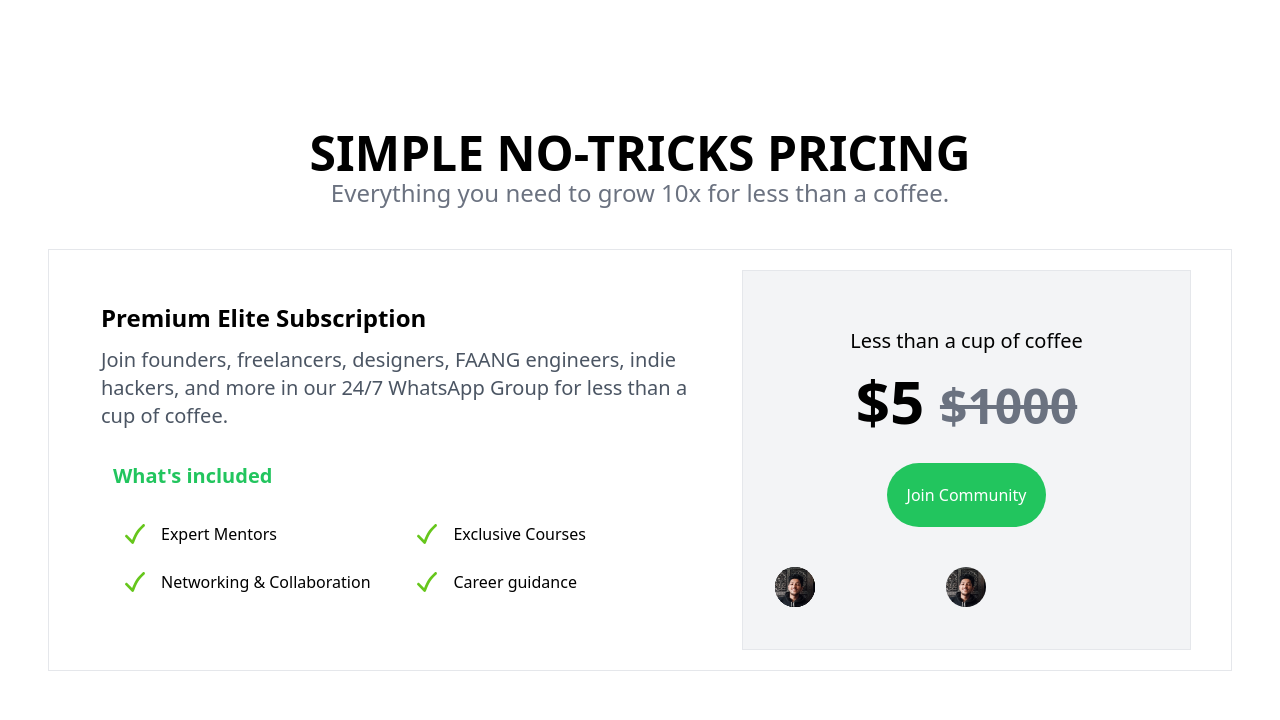
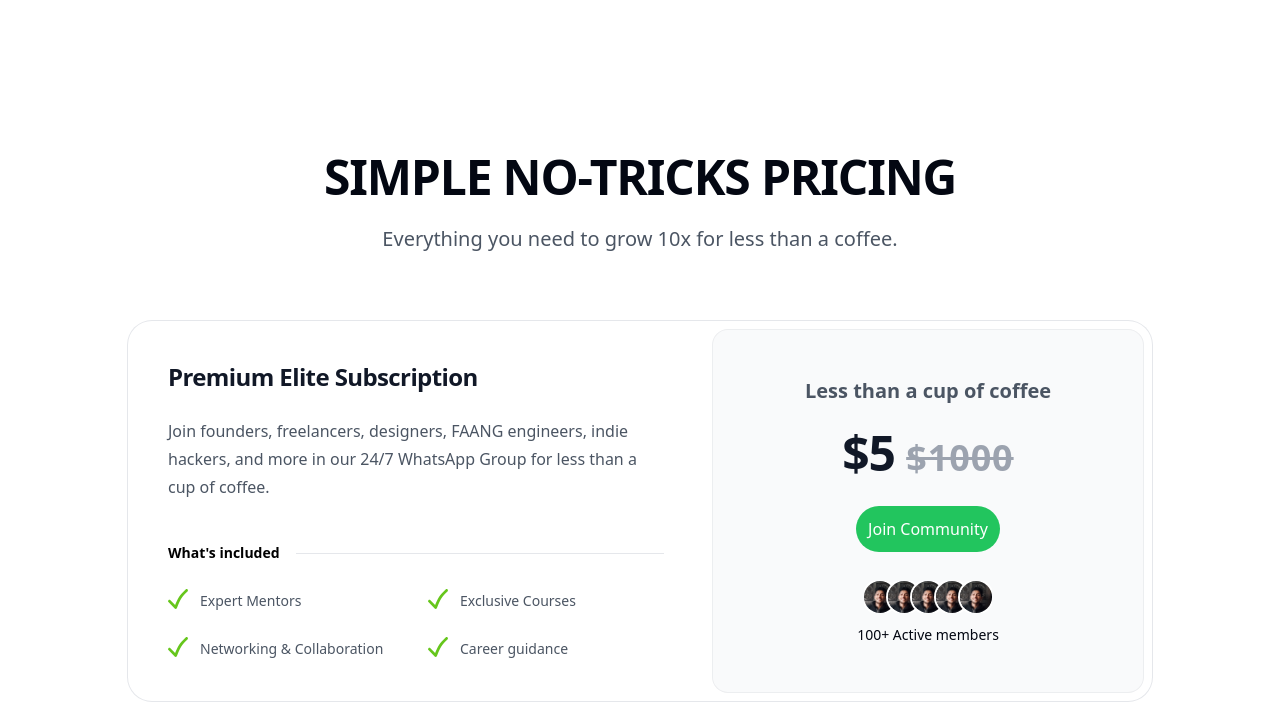
Before and after one commit to RahulSinghDani/DSA-Revision-Community-App, a plain HTML site: page index.html in a window 1280 px wide. Shown: the part 1355-2075 px from the top of the page. Drawn offline with nearby package versions, Linux system fonts and the light colour scheme.

Commit message:
Update index.html

```diff
--- a/index.html
+++ b/index.html
@@ -141,81 +141,85 @@
             </div>
             <!-- job profile part closed  -->
 
+<!-- open pricing -->
 
-            <div class="mt-8 p-10">
-                <h1 class="text-center text-5xl font-bold">SIMPLE NO-TRICKS PRICING</h1>
-                <p class="text-center text-2xl font-sans text-gray-500">Everything you need to grow 10x for less than a
+                        <section class="pt-12 pb-1 bg-white sm:pt-16 xl:pt-24 lg:pt-20" id="pricing">
+            <div class="max-w-lg mx-auto text-center lg:max-w-3xl">
+                <h2 class="text-3xl font-bold tracking-tight uppercase sm:text-4xl lg:text-5xl 2xl:text-6xl text-gray-950">SIMPLE NO-TRICKS PRICING</h2>
+                <p class="max-w-xl mx-auto mt-5 text-base font-normal leading-7 text-gray-600 lg:leading-9 lg:text-xl sm:text-lg sm:leading-8">Everything you need to grow 10x for less than a
                     coffee.</p>
             </div>
 
 
             <!-- Pricing -->
-            <div class="p-5 flex border ">
-                <div class="w-[60%] p-8">
-                    <h1 class="text-2xl font-bold ">Premium Elite Subscription</h1>
-                    <p class="text-xl text-gray-600 font-sans mt-3 ">Join founders, freelancers, designers, FAANG
+
+
+
+            <div class="max-w-xl mx-auto mt-12 rounded-3xl ring-1 ring-gray-200 sm:mt-16 lg:flex lg:max-w-5xl">
+                <div class="p-8 sm:p-10 lg:flex-auto">
+                    <h1 class="text-xl font-bold tracking-tight text-gray-900 sm:text-2xl">Premium Elite Subscription</h1>
+                    <p class="mt-4 text-base leading-7 text-gray-600 lg:mt-6 ">Join founders, freelancers, designers, FAANG
                         engineers,
                         indie
                         hackers, and more in our 24/7 WhatsApp Group for less than a cup of coffee.</p>
-                    <div class="mt-5 p-3">
-                        <h1 class="text-xl font-bold text-green-500 font-sans">What's included</h1>
-                        <div class="mt-5 grid grid-cols-1 sm:grid-cols-2 md:grid-cols-2 xl:grid-cols-2 ">
-                            <div class="flex items-center p-3">
-                                <img src="./icons/icon-check.svg" alt="" class="w-5 h-5">
-                                <p class="ml-4">Expert Mentors</p>
+                    <div class="flex items-center mt-10 gap-x-4">
+                        <h4 class="flex-none text-sm font-semibold leading-6 text-primary-600">What's included</h4>
+                        <div class="flex-auto h-px bg-gray-200"></div>
+                    </div>
 
-                            </div>
-                            <div class="flex items-center p-3">
-                                <img src="./icons/icon-check.svg" alt="" class="w-5 h-5">
-                                <p class="ml-4">Exclusive Courses</p>
+                        <ul role="list" class="grid grid-cols-1 gap-4 mt-6 text-sm leading-6 text-gray-600 sm:grid-cols-2 sm:gap-6">
+                            <li class="flex gap-x-3"><img class="flex-none w-5 h-5 shrink-0" src="../icons/icon-check.svg" alt="">Expert Mentors</li>
+                            <li class="flex gap-x-3"><img class="flex-none w-5 h-5 shrink-0" src="../icons/icon-check.svg" alt="">Exclusive Courses</li>
+                            <li class="flex gap-x-3"><img class="flex-none w-5 h-5 shrink-0" src="../icons/icon-check.svg" alt="">Networking & Collaboration</li>
+                            <li class="flex gap-x-3"><img class="flex-none w-5 h-5 shrink-0" src="../icons/icon-check.svg" alt="">Career guidance</li>
 
-                            </div>
-                            <div class="flex items-center p-3">
-                                <img src="./icons/icon-check.svg" alt="" class="w-5 h-5">
-                                <p class="ml-4">Networking & Collaboration</p>
-                            </div>
+                        </ul>
 
-                            <div class="flex items-center p-3">
-                                <img src="./icons/icon-check.svg" alt="" class="w-5 h-5">
-                                <p class="ml-4">Career guidance</p>
-                            </div>
-                        </div>
                     </div>
 
 
-                </div>
-                <div class=" p-8 border w-[40%] bg-gray-100 mr-5 ">
-                    <div class="mt-6">
+
+                <div class="p-2 -mt-2 lg:mt-0 lg:w-full lg:max-w-md lg:flex-shrink-0">
+                    <div class="py-10 text-center rounded-2xl bg-gray-50 ring-1 ring-inset ring-gray-900/5 lg:flex lg:flex-col lg:justify-center lg:py-12">
+
+                        <div class="max-w-xs px-8 mx-auto">
 
 
-                        <h1 class="text-xl font-medium text-center">Less than a cup of coffee</h1>
-                        <h1 class="font-bold text-6xl text-center mt-4">$5 <span
-                                class="line-through text-gray-500 text-5xl justify-center">$1000</span></h1>
-                        <div class="flex justify-center items-center p-4 mt-4">
-                            <a href="#" class="bg-green-500 text-white rounded-full p-5 hover:bg-green-600">Join
+                        <p class="text-xl font-bold text-gray-600">Less than a cup of coffee</p>
+                        <p class="flex items-center justify-center mt-6 gap-x-2"> <span class="text-5xl font-bold tracking-tight text-gray-900"> $5 <strike class="text-4xl font-semibold leading-6 tracking-wide text-gray-400">$1000</strike> </span></p>
+                        <div class="w-full mt-10">
+                            <a href="#" class="bg-green-500 text-white rounded-full p-3 hover:bg-green-600">Join
                                 Community</a>
                         </div>
-                        <div class="relative mt-6 flex group justify-center items-center">
-                            <img src="./icons/my_img.jpg" alt="First Image"
-                                class="relative z-10 w-10 h-10 rounded-full first-image">
-                            <img src="./icons/my_img.jpg" alt="Second Image"
-                                class="absolute top-0 left-4 transform -translate-x-4 z-20 w-10 h-10 rounded-full hover-image second-image"
+                        <div class="flex flex-col items-center mt-10 gap-y-3 gap-x-4">
+                            <div class="flex -space-x-2 overflow-hidden transition-all duration-150 isolate hover:-space-x-1">
+                            <img src="../icons/my_img.jpg" alt="First Image"
+                                class="relative z-30 inline-block w-8 h-8 rounded-full ring-2 ring-white">
+                            <img src="../icons/my_img.jpg" alt="Second Image"
+                                class="relative z-30 inline-block w-8 h-8 rounded-full ring-2 ring-white"
                                 style="--translate-x-hover: 4rem;">
-                            <img src="./icons/my_img.jpg" alt="Third Image"
-                                class="absolute top-0 left-8 transform -translate-x-8 z-30 w-10 h-10 rounded-full hover-image third-image"
+                            <img src="../icons/my_img.jpg" alt="Third Image"
+                                class="relative z-30 inline-block w-8 h-8 rounded-full ring-2 ring-white"
                                 style="--translate-x-hover: 8rem;">
-                            <img src="./icons/my_img.jpg" alt="Fourth Image"
-                                class="absolute top-0 left-12 transform -translate-x-12 z-40 w-10 h-10 rounded-full hover-image fourth-image"
+                            <img src="../icons/my_img.jpg" alt="Fourth Image"
+                                class="relative z-30 inline-block w-8 h-8 rounded-full ring-2 ring-white"
                                 style="--translate-x-hover: 12rem;">
-                            <img src="./icons/my_img.jpg" alt="Fifth Image"
-                                class="absolute top-0 left-16 transform -translate-x-16 z-50 w-10 h-10 rounded-full hover-image fifth-image"
+                            <img src="../icons/my_img.jpg" alt="Fifth Image"
+                                class="relative z-30 inline-block w-8 h-8 rounded-full ring-2 ring-white"
                                 style="--translate-x-hover: 16rem;">
+                                </div>
+                                <span class="text-sm font-medium text-gray-950">100+ Active members</span>
                         </div>
+                    </div>
 
                     </div>
                 </div>
             </div>
-            <!-- close Pricing -->
+        </section>
+<!--             close pricing -->
+
+
+
 
             <!-- EVERYTHING YOU NEED IN ONE COMMUNITY  -->
             <div>
```
